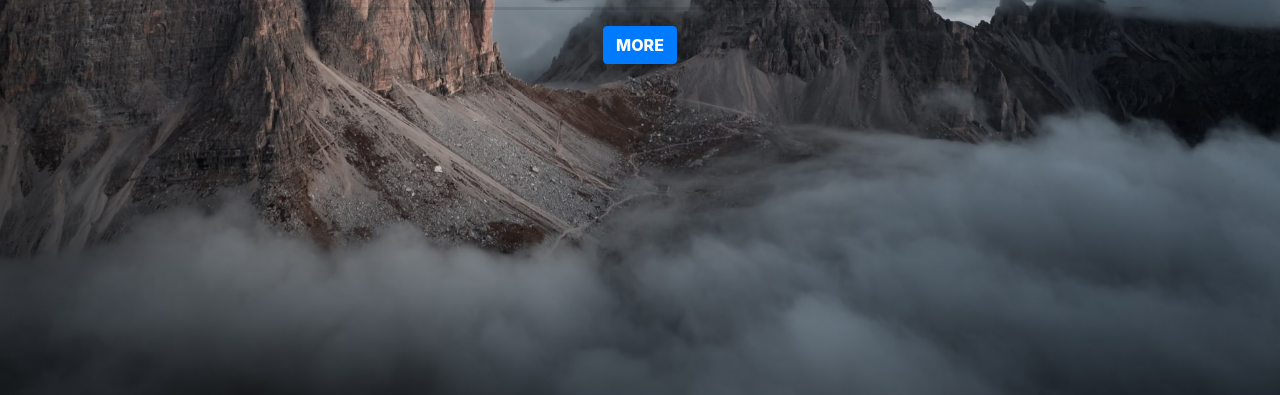
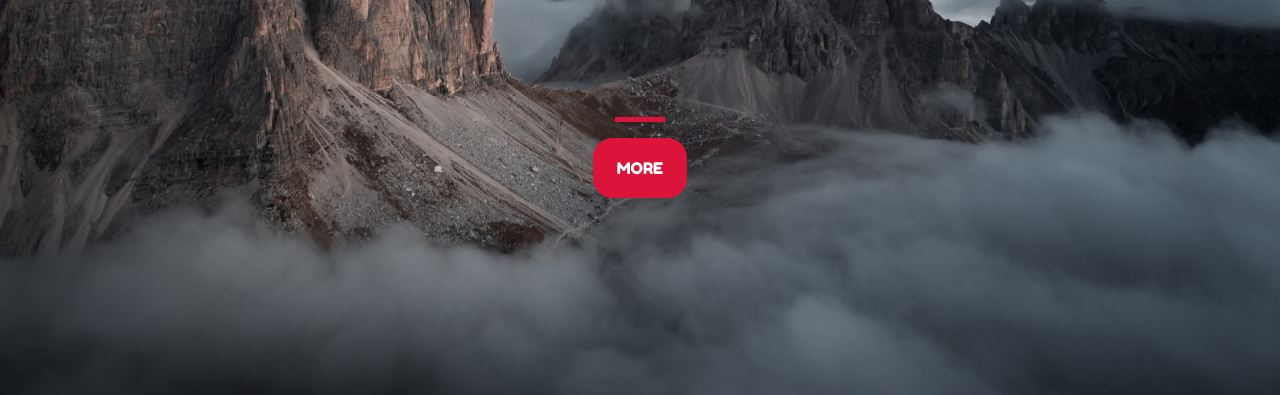
Before and after one commit to pasta777/startup, a plain HTML site: page index.html in a window 1280 px wide. Shown: the part 405-800 px from the top of the page. Drawn offline with nearby package versions, Linux system fonts and the light colour scheme.

Commit message:
changed style

```diff
--- a/index.html
+++ b/index.html
@@ -6,6 +6,7 @@
         <meta charset="utf-8">
         <meta name="viewport" content="width=device-width, initial-scale=1, shrink-to-fit=no">
         <link rel="stylesheet" href="style.css">
+        <link href="https://fonts.googleapis.com/css?family=Fredoka+One|Indie+Flower&display=swap" rel="stylesheet">
     </head>
     <body>
         <div class="container align-items-center h-100">
--- a/style.css
+++ b/style.css
@@ -10,17 +10,34 @@ html, body {
 h1 {
     font-size: 3rem;
     color: whitesmoke;
-
+    transition:0.25s;
+    font-family: 'Indie Flower', cursive;
 }
 hr {
-    border-width: 3px;
+    border-width: 5px;
+    border-color:crimson;
+    width: 50px;
 }
 .container {
     display: flex;
     flex-direction: column;
     justify-content: center;
 }
-.btn {
+.btn-xl {
+    background-color: crimson;
+    border-color: crimson;
+    border-width: 0.75rem;
+    border-radius: 20px;
     text-transform: uppercase;
-    font-weight: 800;
+    font-weight: 450;
+    transition:0.25s;
+    font-family: 'Fredoka One', cursive;
 }
+.btn-xl:hover {
+    background-color:rgb(161, 22, 50);
+    border-color:rgb(161, 22, 50);
+    border-width: 0.85rem;
+}
+.buffer {
+    height:75%;
+}
```
